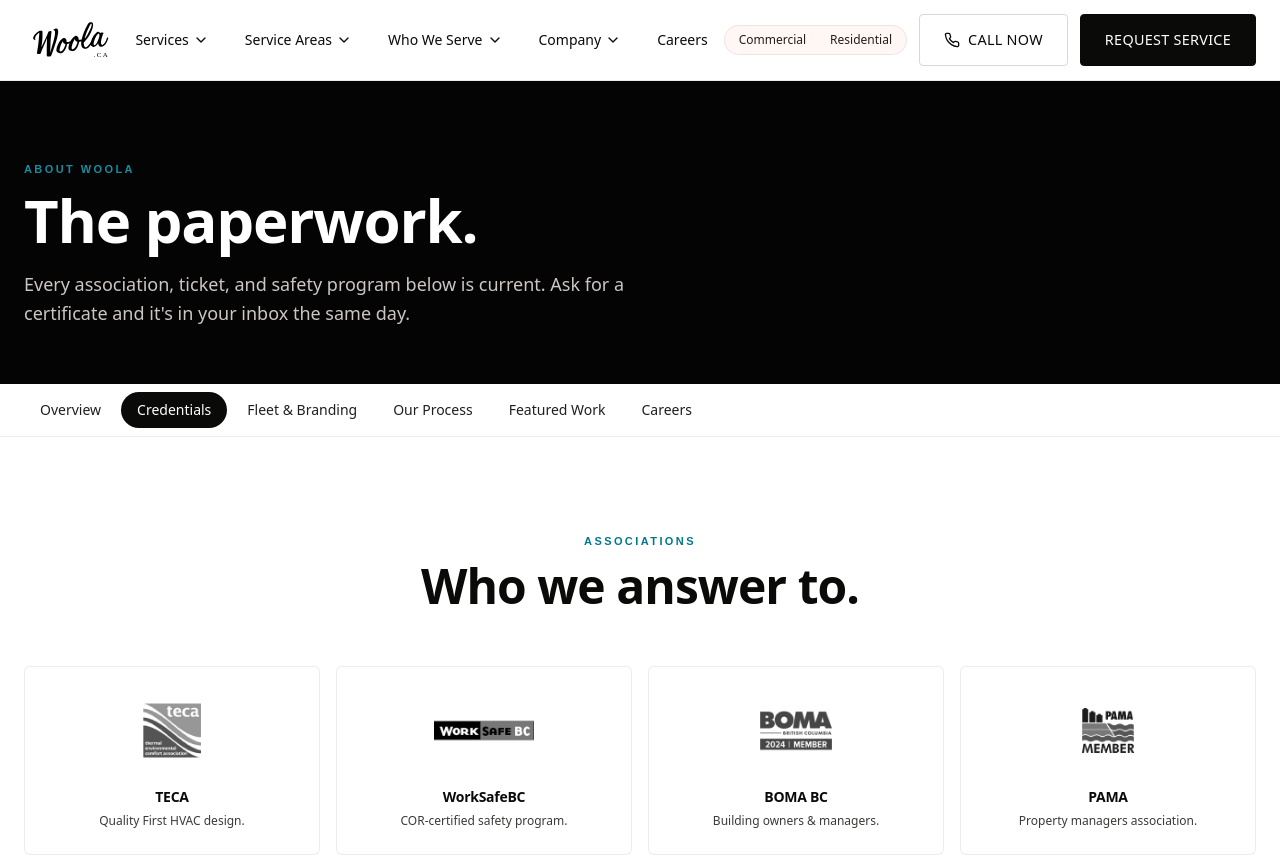
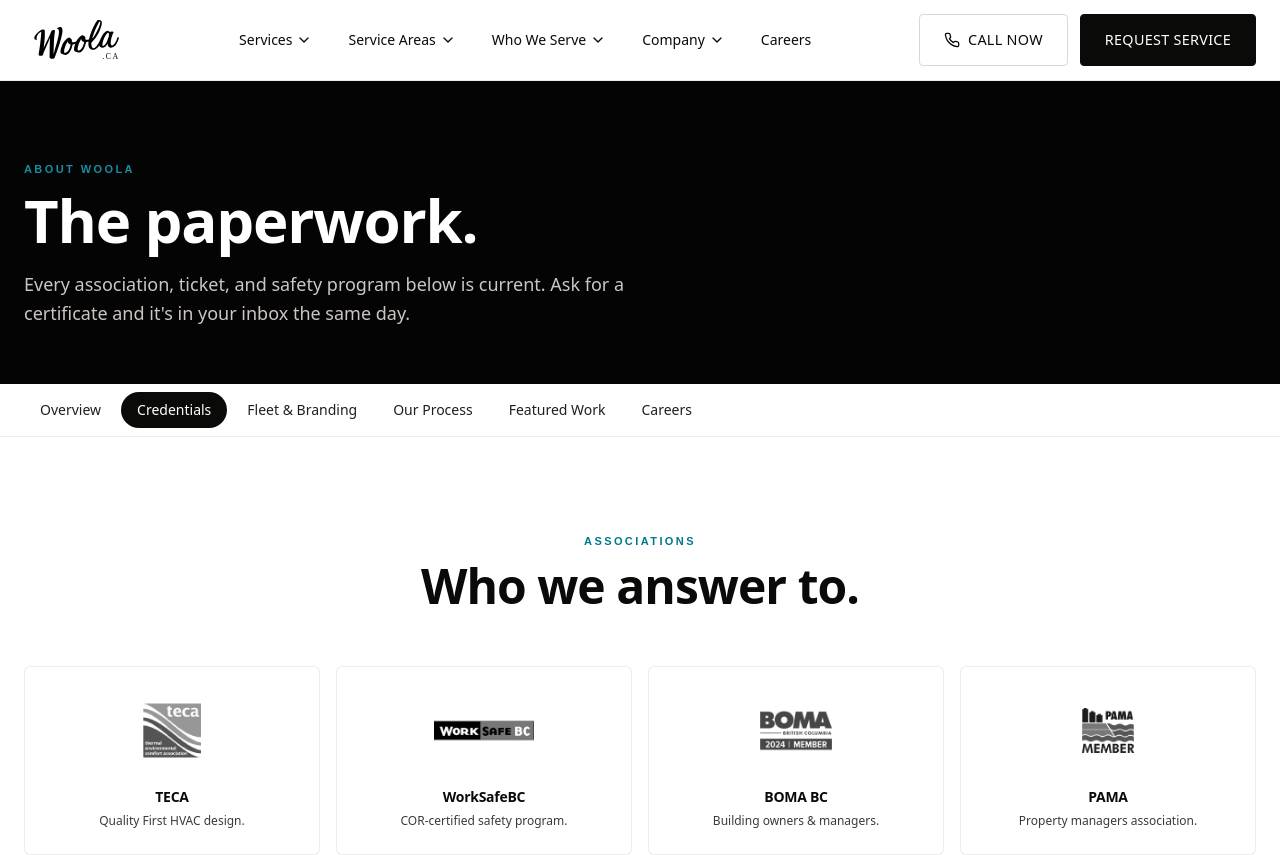
Before and after one commit to samuelbrahem/woola, a Next.js app: page /about/credentials in a window 1280 px wide. Shown: the top 855 px of the page. Built offline with nearby package versions, Linux system fonts and the light colour scheme.

Commit message:
Remove audience switch from desktop tab bar; routing stays in mega menu, homepage fork, mobile menu
Co-Authored-By: Claude Fable 5 <noreply@anthropic.com>

```diff
--- a/components/Header.tsx
+++ b/components/Header.tsx
@@ -260,7 +260,6 @@ export function Header() {
           </nav>
 
           <div className="hidden lg:flex items-center gap-3">
-            <AudienceSwitch className="hidden xl:inline-flex" />
             <a href={`tel:${site.phone}`} className="btn btn-ghost">
               <Phone className="w-4 h-4" /> Call Now
             </a>
```
